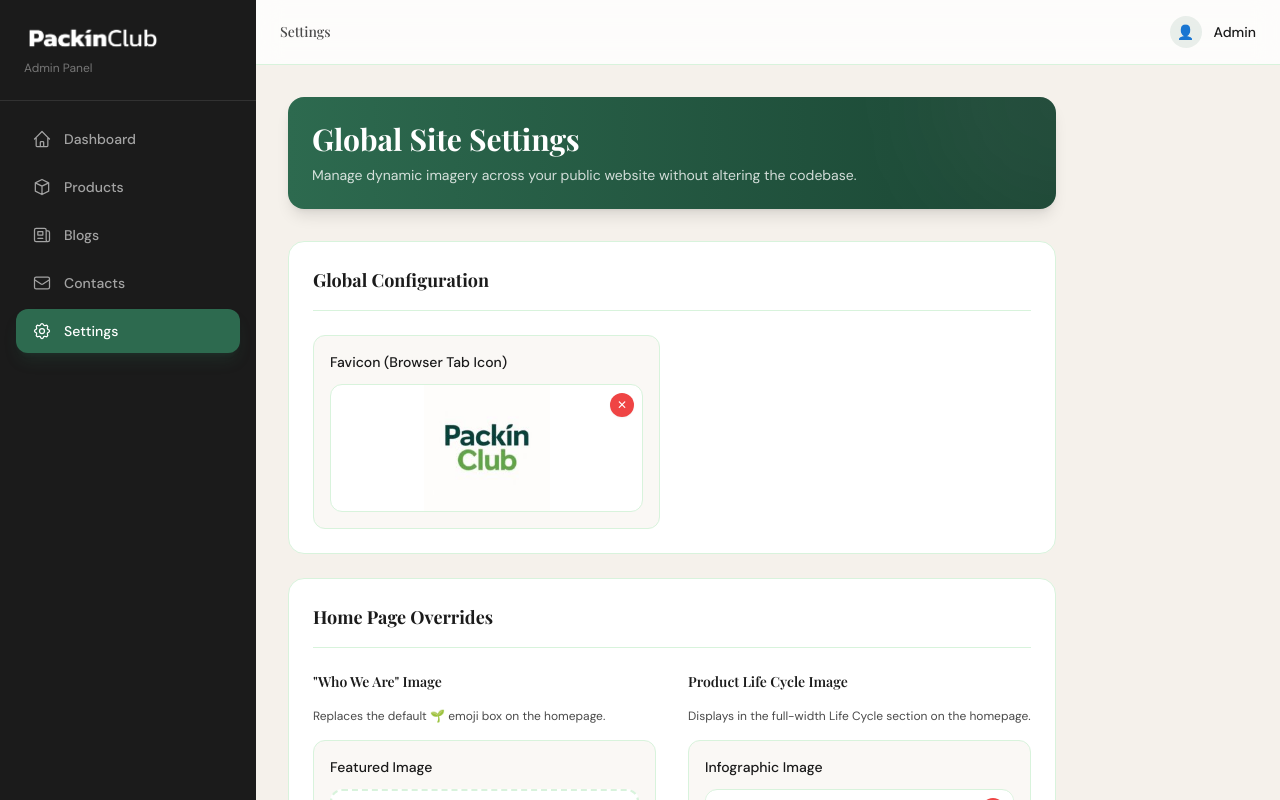
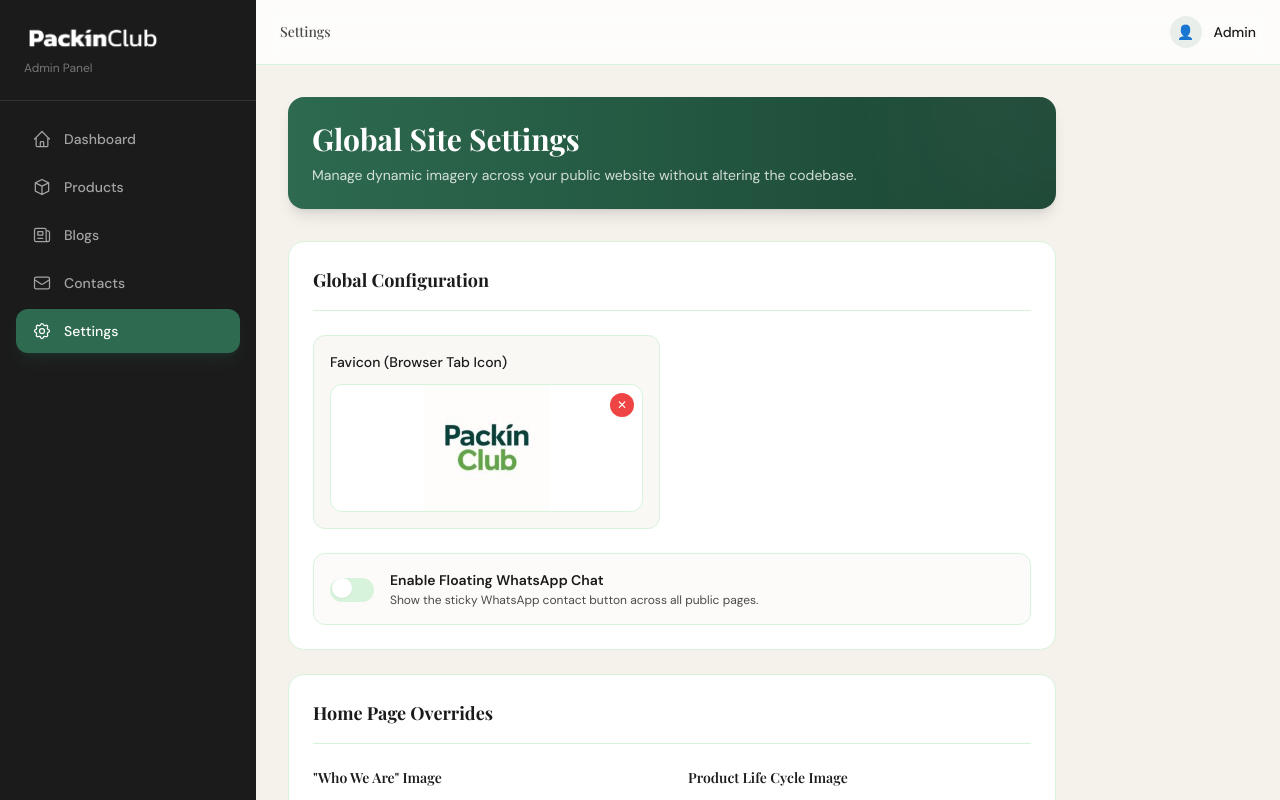
Before and after one commit to Rs889044/packinclub, a Next.js app: page /admin/settings in a window 1280 px wide. Shown: the top 800 px of the page. Built offline with nearby package versions, Linux system fonts and the light colour scheme; a web font is replaced by a local one.

Commit message:
feat: add toggle setting to enable or disable the floating WhatsApp widget

```diff
--- a/data/settings.json
+++ b/data/settings.json
@@ -1,5 +1,6 @@
 {
   "favicon": "/uploads/1000028519-1775764571257.jpg",
+  "enableWhatsApp": false,
   "whoWeAreImage": "",
   "productLifeCycleImage": "/uploads/screenshot-2026-04-10-at-2-02-03-am-1775766733938.png",
   "whyChooseUsImages": [
--- a/src/app/admin/settings/page.tsx
+++ b/src/app/admin/settings/page.tsx
@@ -130,6 +130,24 @@
           <div className="grid sm:grid-cols-2 gap-6">
             {renderUploadBox("Favicon (Browser Tab Icon)", "favicon")}
           </div>
+
+          <label className="flex items-center gap-4 cursor-pointer mt-6 p-4 border border-brand-pale rounded-xl bg-brand-sand/30 hover:bg-brand-sand/50 transition-colors">
+            <div className="relative">
+              <input
+                type="checkbox"
+                checked={settings.enableWhatsApp}
+                onChange={(e) => setSettings({ ...settings, enableWhatsApp: e.target.checked })}
+                className="sr-only"
+              />
+              <div className={`w-11 h-6 rounded-full transition-colors ${settings.enableWhatsApp ? "bg-brand-forest" : "bg-brand-pale"}`}>
+                <div className={`w-5 h-5 bg-white rounded-full shadow-sm transform transition-transform mt-0.5 ${settings.enableWhatsApp ? "translate-x-[22px]" : "translate-x-0.5"}`} />
+              </div>
+            </div>
+            <div>
+              <span className="block text-sm font-semibold text-brand-charcoal">Enable Floating WhatsApp Chat</span>
+              <span className="block text-xs text-brand-gray mt-0.5">Show the sticky WhatsApp contact button across all public pages.</span>
+            </div>
+          </label>
         </div>
 
         {/* Home Page Sections */}
--- a/src/components/WhatsAppWidget.tsx
+++ b/src/components/WhatsAppWidget.tsx
@@ -5,9 +5,19 @@
   const [isVisible, setIsVisible] = useState(false);
 
   useEffect(() => {
-    // Slight delay to fade in so it's not jarring on initial fast paint
-    const timer = setTimeout(() => setIsVisible(true), 500);
-    return () => clearTimeout(timer);
+    let timer: NodeJS.Timeout;
+    fetch("/api/admin/settings")
+      .then(res => res.json())
+      .then(data => {
+        if (data.enableWhatsApp) {
+          timer = setTimeout(() => setIsVisible(true), 500);
+        }
+      })
+      .catch(() => {});
+
+    return () => {
+      if (timer) clearTimeout(timer);
+    };
   }, []);
 
   return (
--- a/src/lib/data.ts
+++ b/src/lib/data.ts
@@ -10,6 +10,7 @@
 
 const defaultSettings: SiteSettings = {
   favicon: "",
+  enableWhatsApp: false,
   whoWeAreImage: "",
   productLifeCycleImage: "",
   whyChooseUsImages: ["", "", "", "", "", ""]
--- a/src/types.ts
+++ b/src/types.ts
@@ -38,6 +38,7 @@
 
 export interface SiteSettings {
   favicon: string;
+  enableWhatsApp: boolean;
   whoWeAreImage: string;
   productLifeCycleImage: string;
   whyChooseUsImages: string[];
```
